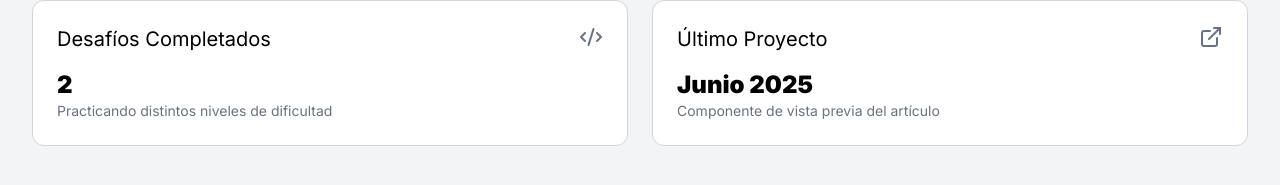
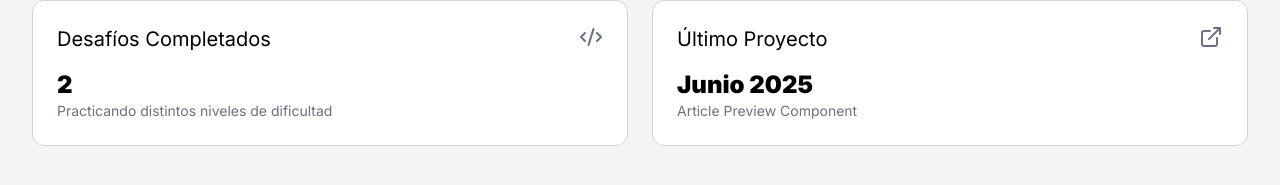
Before and after one commit to LuisChicaizaDev/challenges-frontend-mentor, a React (Vite) app: page / in a window 1280 px wide. Shown: the part 149-334 px from the top of the page. Built offline with nearby package versions, Linux system fonts and the light colour scheme.

Commit message:
feat: agregar link ultimo proyecto

```diff
--- a/src/assets/components/CardsInfo.jsx
+++ b/src/assets/components/CardsInfo.jsx
@@ -18,13 +18,13 @@ export const CardsInfo = () => {
             <div className='flex flex-col gap-4 justify-between p-6 bg-white border border-gray-300 rounded-xl dark:bg-slate-800 dark:border-slate-600'>
                 <div className='flex justify-between'>
                     <h3 className='text-xl dark:text-white'>Último Proyecto</h3>
-                   <a href="#" target='_blank'>
+                   <a href="https://article-preview-component-luis.vercel.app" target='_blank' rel="noopener noreferrer">
                         <ExternalLink className='text-gray-500 size-6 hover:text-gray-400 transition-colors dark:text-gray-400 dark:hover:dark:text-gray-300'/>
                    </a>
                 </div>
                 <div>
                     <p className='font-black text-2xl dark:text-white'>Junio 2025</p>
-                    <p className='text-sm text-gray-500 dark:text-gray-400'>Componente de vista previa del artículo</p>
+                    <p className='text-sm text-gray-500 dark:text-gray-400'>Article Preview Component</p>
                 </div>
             </div>
 
```
